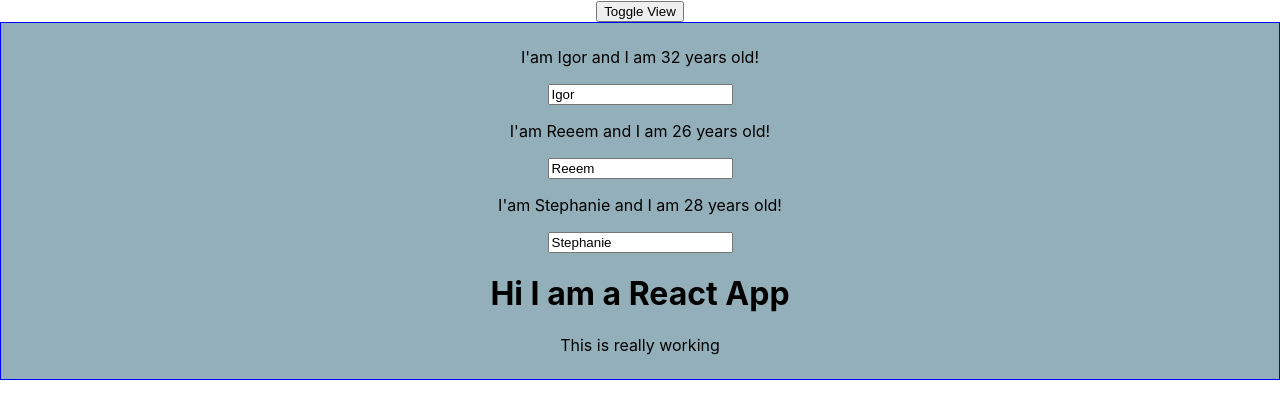
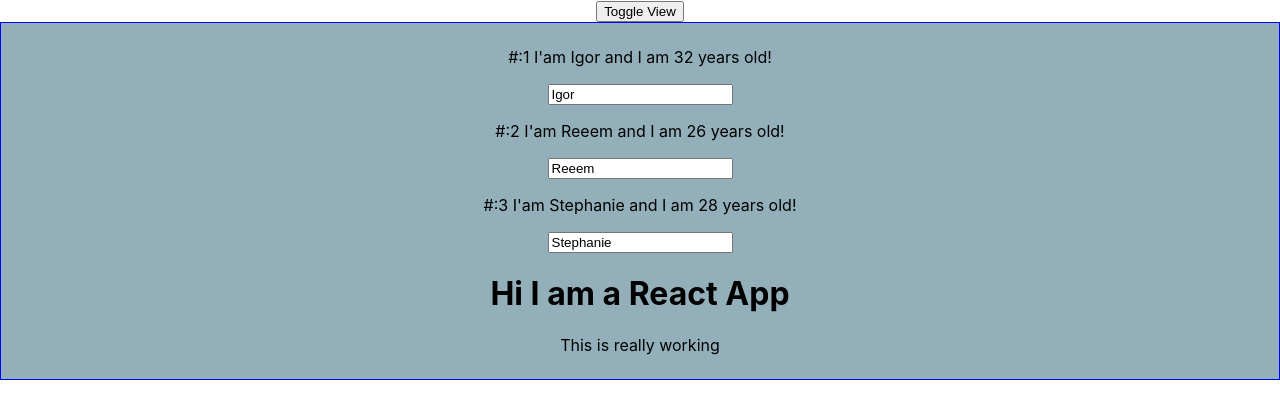
Before and after one commit to Igor2122/React-Course, a React (Create React App) app: page / in a window 1280 px wide. Both pictures are taken after a click on the button "Toggle View". Shown: the top 418 px of the page. Built offline with nearby package versions, Linux system fonts and the light colour scheme.

Commit message:
full interection with the list items updtating them in modern fast way

```diff
--- a/src/App.js
+++ b/src/App.js
@@ -6,37 +6,47 @@ class App extends Component {
 
   state = {
     persons: [
-      {name: 'Igor', age: 32},
-      {name: 'Reeem', age: 26},
-      {name: 'Stephanie', age: 28},
+      {id: 1, name: 'Igor', age: 32},
+      {id: 2, name: 'Reeem', age: 26},
+      {id: 3, name: 'Stephanie', age: 28},
     ],
       showPersons: false
   }
 
-  deletePersonHandler = (peronIndex) => {
+  deletePersonHandler = (personIndex) => {
     // traditional
     // const persons = this.state.persons.slice();//copies the full array and returns & returns a new which is stored here
     // or spread operator:
     const persons = [...this.state.persons]; // new array from the old array objects
-    persons.splice(peronIndex, 1);// removes 1 element from the array
+    persons.splice(personIndex, 1);// removes 1 element from the array
     this.setState({persons: persons}) // we set it back with removed element
+    console.log(personIndex);
   }
 
 
-  nameChangedHandler = (event) => {
-    this.setState({persons: [
-      {name: 'Igor', age: 32},
-      {name: event.target.value, age: 25},
-      {name: 'Archie', age: 2}
-    ]});
-  }
 
   togglePersonHandler = () => {
     const doesShow = this.state.showPersons;// does show is bool false
     this.setState({showPersons: !doesShow});// assign opposite to the above to toggle
   }
 
+  nameChangedHandler = (event, id) => {
+    // find the person we updating
+    const personIndex = this.state.persons.findIndex(
+      prsn => {
+        return prsn.id === id;//True/False compare to the id we got from the method on the button
+      }
+    );// as map() will execute on evety element of the array
+    const person = {
+      ...this.state.persons[personIndex]
+    }// we are getting the id of the person we have found
 
+    person.name = event.target.value;
+    const persons = [...this.state.persons];
+    persons[personIndex] = person;
+
+    this.setState({persons: persons});
+  }
 
   render() {
 
@@ -58,9 +68,12 @@ class App extends Component {
         // convert this array to valid jsx & reder the array with map()
         // will exc a method on the given arr
            return <Person
+                  id={person.id}
                   name={person.name}
                   age={person.age}
-                  click={() => this.deletePersonHandler(index)} /> // return jsx
+                  click={() => this.deletePersonHandler(index)}
+                  key={person.id}
+                  changed={(event) => this.nameChangedHandler(event,person.id)}/> // return jsx
         })}
           <h1>Hi I am a React App</h1>
           <p>This is really working</p>
--- a/src/Person/Person.js
+++ b/src/Person/Person.js
@@ -8,7 +8,7 @@ const person = (props) => {
          <p
          onClick={props.click}
          onMouseEnter={props.mousEnt}
-         >I'am {props.name} and I am {props.age} years old!</p>
+         >#:{props.id} I'am {props.name} and I am {props.age} years old!</p>
          <p>{props.children}</p>
          <input type="text" onChange={props.changed} value={props.name}></input>
       </div>
```
